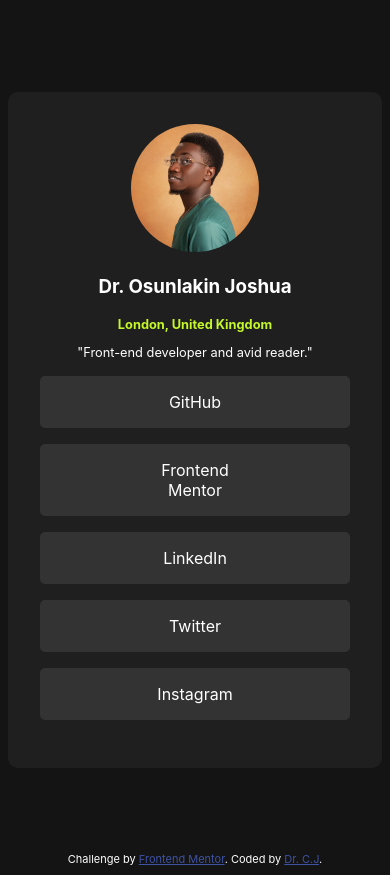
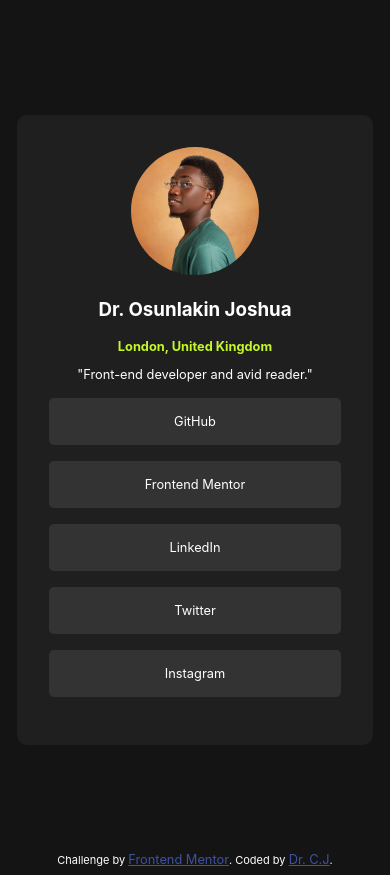
Before and after one commit to Joshuaosunlakin3433/Social-links-profile--Frontend-Mentor-1, a plain HTML site: page index.html in a window 390 px wide. Drawn offline with Linux system fonts and the light colour scheme; a web font is replaced by a local one.

Commit message:
reduced the font size on mobile to remive text wraping

```diff
--- a/style.css
+++ b/style.css
@@ -83,3 +83,10 @@ img {
 .attribution a {
   color: hsl(228, 45%, 44%);
 }
+
+
+@media screen and (max-width: 768px) {
+    a {
+        font-size: .8rem;
+    }
+}
```
